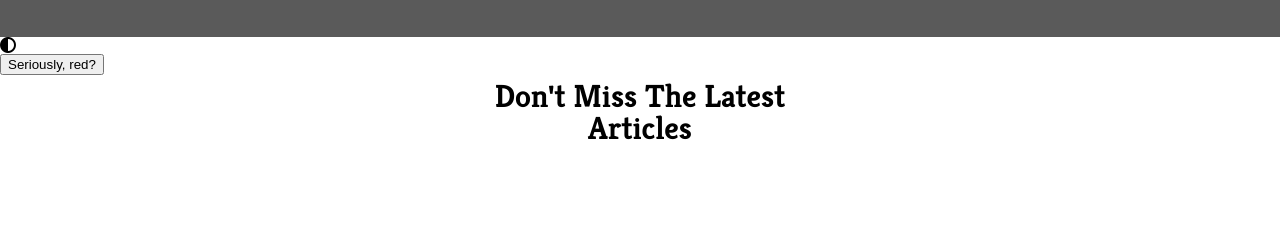
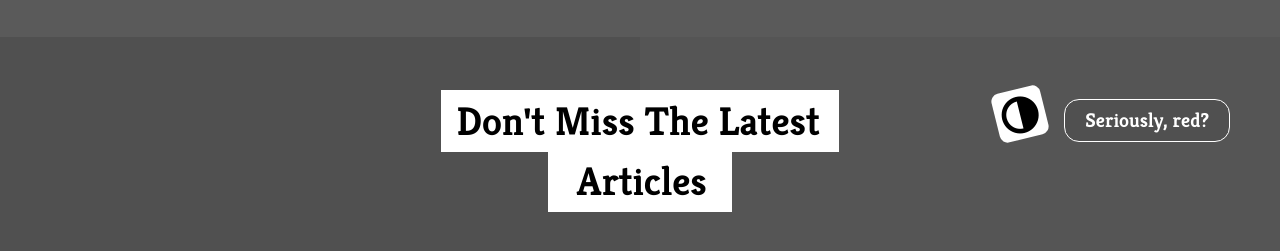
Before and after one commit to Rumbie-Mudzie7/Project-Design-Teardown, a plain HTML site: page index.html in a window 1280 px wide. Shown: the part 155-406 px from the top of the page. Drawn offline with Linux system fonts and the light colour scheme.

Commit message:
create article sections and style them

```diff
--- a/index.html
+++ b/index.html
@@ -44,11 +44,16 @@
 
     <main>
       <section class="latest-articles">
-          <h1 class="articles-heading">Don't Miss The Latest Articles</h1>
+          <h1 class="articles-heading"><span>&nbsp;Don't Miss The Latest&nbsp;&nbsp; &nbsp;&nbsp;&nbsp;Articles &nbsp;</span></h1>
           <div class="btn-grp">
-            <div><i class="fa fa-adjust"></i></div>
+            <div id="adjust-icon"><i class="fa fa-adjust"></i></div>
             <button class="articles-btn" type="button">Seriously, red?</button>
           </div>
+          <div class="article-sections"></div>
+          <div class="article-section1"></div>
+          <div class="article-section2"></div>
+          <div class="article-section3"></div>
+          <div class="article-section4"></div>
       </section>
     </main>
 
--- a/stylesheets/style.css
+++ b/stylesheets/style.css
@@ -61,15 +61,87 @@
    position: relative;
 }
 
-.articles-heading{
+.articles-heading {
    position: absolute;
-   top: 75px;
+   top: 54px;
    right: 50%;
-   transform: translate(50%, -50%);
-   width: 365px;
+   transform: translate(50%, 0%);
+   width: 400px;
    text-align: center;
    font-family: 'Kreon', serif;
-   font-size: 2rem;
+   font-size: 2.5rem;
    z-index: 10;
+}
 
+.articles-heading span {
+   background-color: white;
+   line-height: 1.5;
+   padding: 6px;
 }
+
+.btn-grp {
+   position: absolute;
+   right: 50px;
+   top: 52px;
+   z-index: 1;
+}
+
+.articles-btn, #adjust-icon {
+   display: inline-block;
+   margin-left: 15px;
+   font-family: 'Kreon', serif;
+   font-size: 20px;
+   font-weight: 700;
+}
+
+.articles-btn {
+   background-color: #BC3428;
+   filter: grayscale(100%);
+   border: 1px solid white;
+   border-radius: 15px;
+   color: white;
+   padding: 8px 20px;
+}
+
+#adjust-icon {
+   height: 50px;
+   width: 50px;
+   background-color: white;
+   border-radius: 8px;
+   font-size: 37px;
+   text-align: center;
+   padding: 6px 0;
+   transform: rotate(166deg)
+}
+
+.article-section1 {
+   background-color: #BC3428;
+   filter: grayscale(100%);
+   width: 50%;
+   height: 500px;
+   float: left;
+}
+
+.article-section2 {
+   background-color:#C7372A ;
+   filter: grayscale(100%);
+   width: 50%;
+   height: 500px;
+   float: left;
+}
+
+.article-section3 {
+   background-color: #B13125;
+   filter: grayscale(100%);
+   width: 50%;
+   height: 500px;
+   float: left;
+}
+
+.article-section4 {
+   background-color: #BC3428;
+   filter: grayscale(100%);
+   width: 50%;
+   height: 500px;
+   float: left;
+}
```
